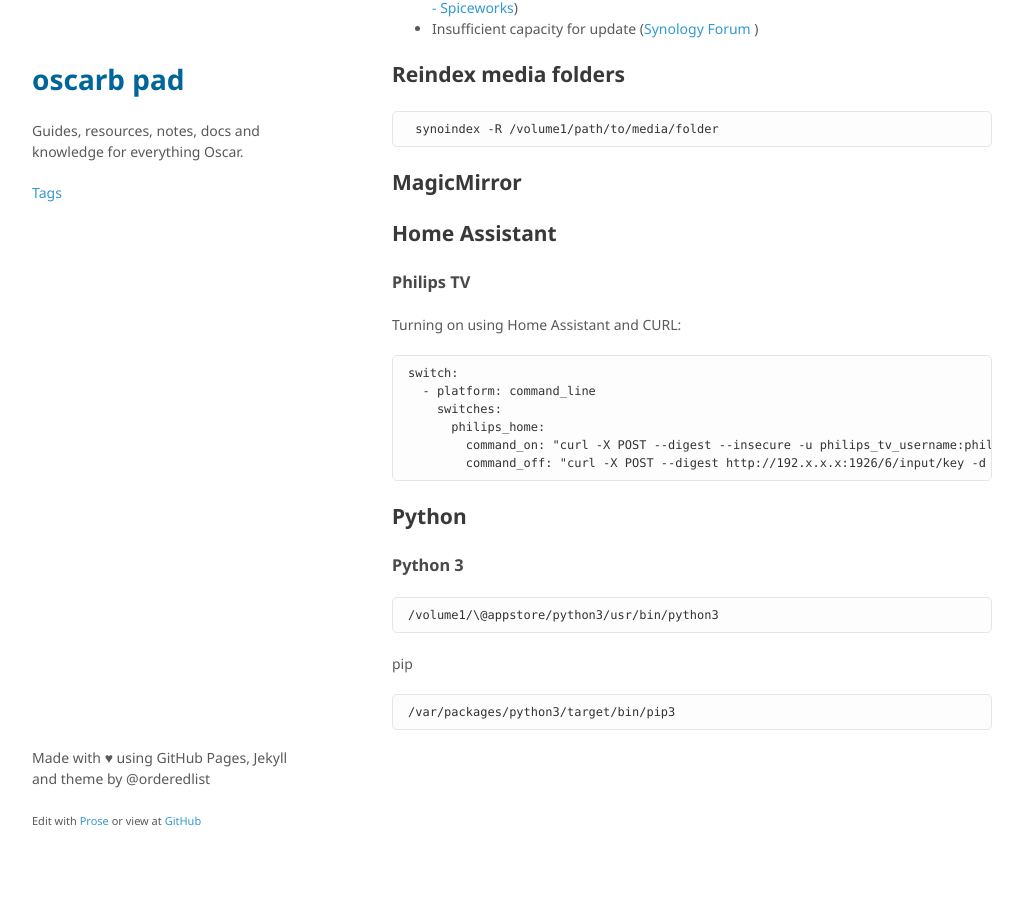
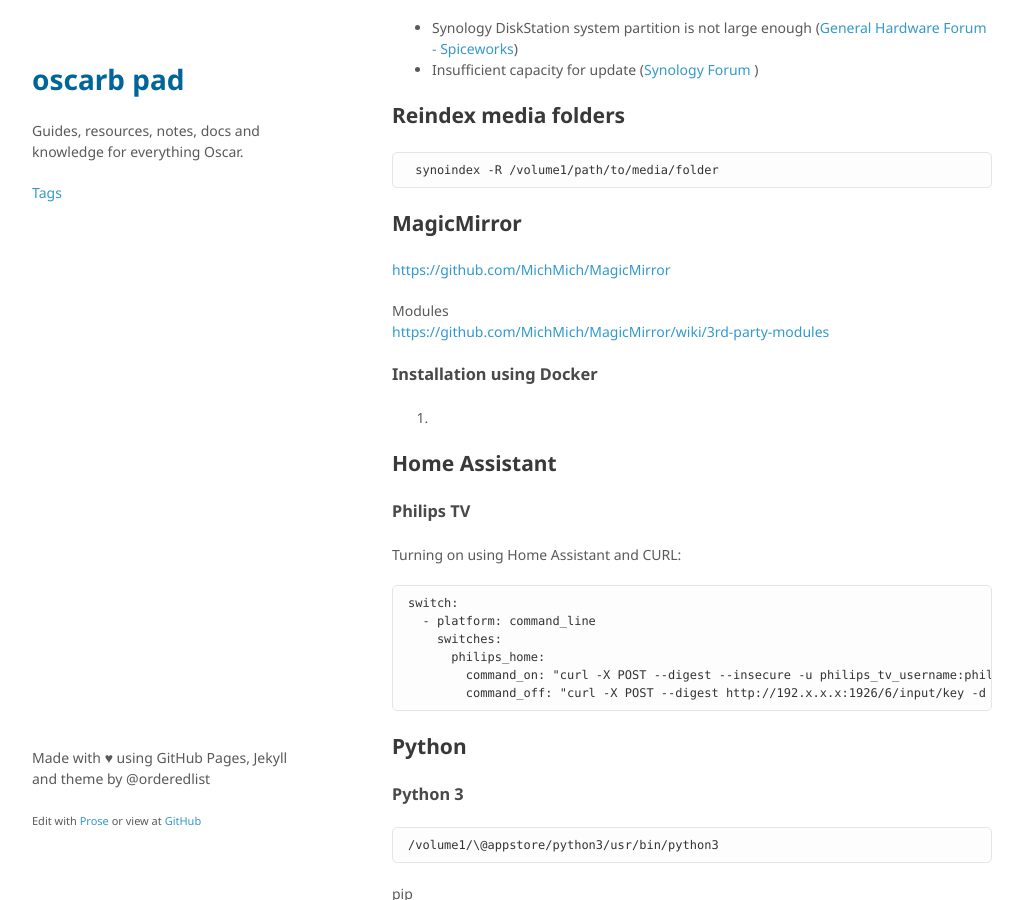
Before and after one commit to oscarb/pad, a Jekyll site: the page built from _docs/ds713.md, in a window 1280 px wide and 900 px high, scrolled down 4248 px. Shown: the whole window, without its empty margins (128-1151 px from the left). Built offline with Jekyll 4.4.1, drawn with Linux system fonts in a browser that asks for light colours; some web fonts are replaced; some of the changed text lies outside the part shown.

Commit message:
Update ds713.md

```diff
--- a/_docs/ds713.md
+++ b/_docs/ds713.md
@@ -179,6 +179,19 @@ Narrow down and remove unused large directories and files
 
 ## MagicMirror
 
+https://github.com/MichMich/MagicMirror
+
+Modules
+https://github.com/MichMich/MagicMirror/wiki/3rd-party-modules
+
+### Installation using Docker
+
+1.
+
+
+
+
+
 
 ## Home Assistant
 
```
